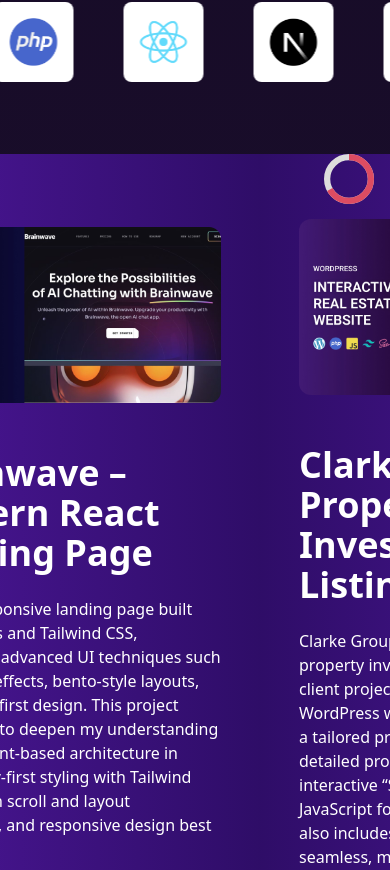
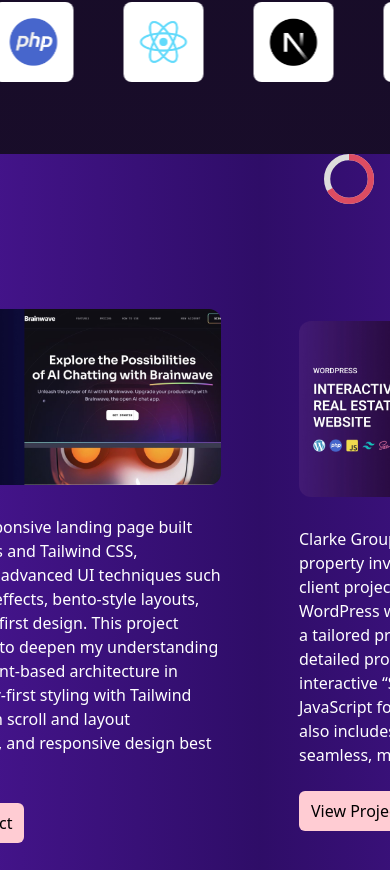
Before and after one commit to ssongda98/2025_React_Portfolio, a React (Vite) app: page / in a window 390 px wide. Shown: the part 1534-2404 px from the top of the page. Built offline with nearby package versions, Linux system fonts and the light colour scheme; no server answers.

Commit message:
portfolio h1 hide in mobile

```diff
--- a/src/components/portfolio/Portfolio.jsx
+++ b/src/components/portfolio/Portfolio.jsx
@@ -84,7 +84,7 @@
 
   return (
     <div
-      className={`pItem w-screen h-screen  overflow-hidden flex flex-col lg:flex-row justify-center items-center gap-[50px] 2xl:gap-[100px] ${className}`}
+      className={`pItem w-screen h-screen  overflow-hidden flex flex-col lg:flex-row justify-center items-center gap-[30px] md:gap-[50px] 2xl:gap-[100px] ${className}`}
       key={item.id}
       ref={ref}
     >
@@ -106,7 +106,7 @@
       >
         <motion.h1
           variants={textVariants}
-          className="text-4xl xl:text-5xl font-semibold"
+          className="hidden md:block lg:text-4xl font-semibold"
         >
           {item.title}
         </motion.h1>
```
Also changed, not shown: 7 other files (tests, documents, lock files or other folders).
